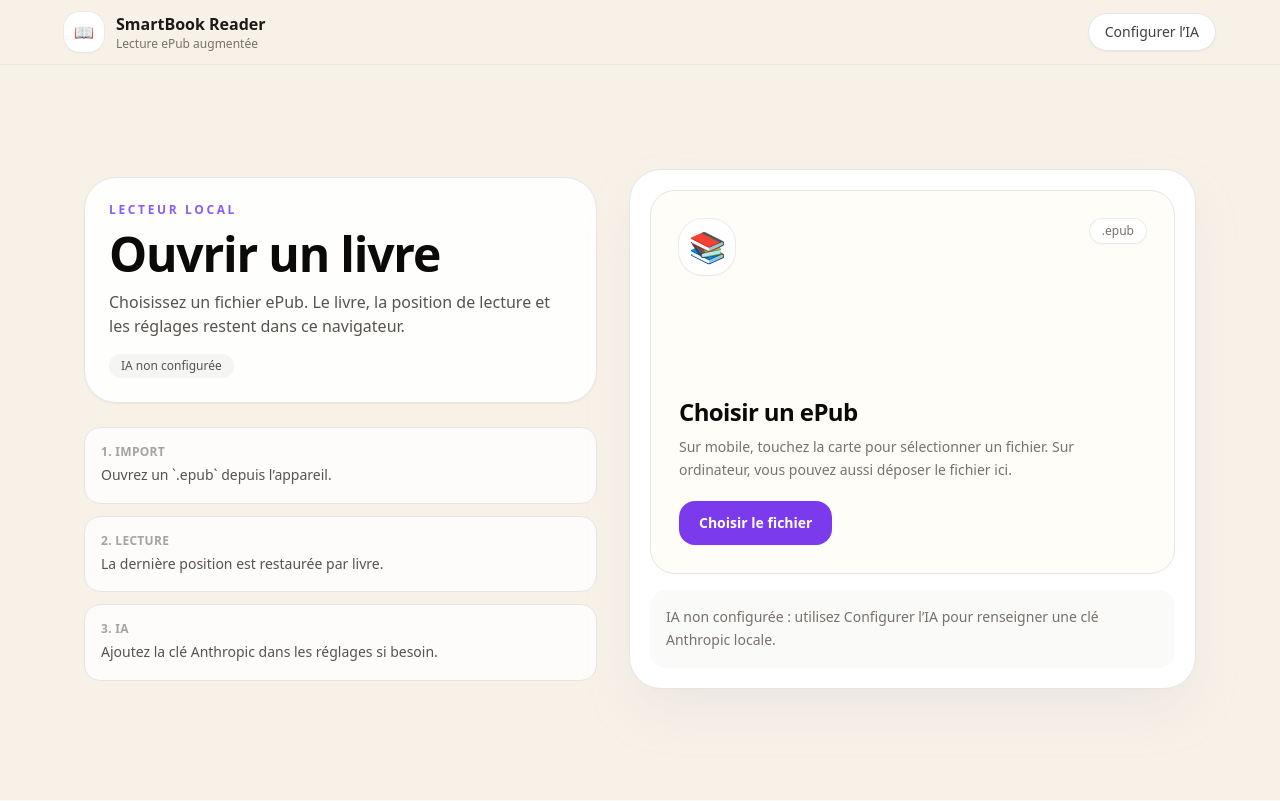
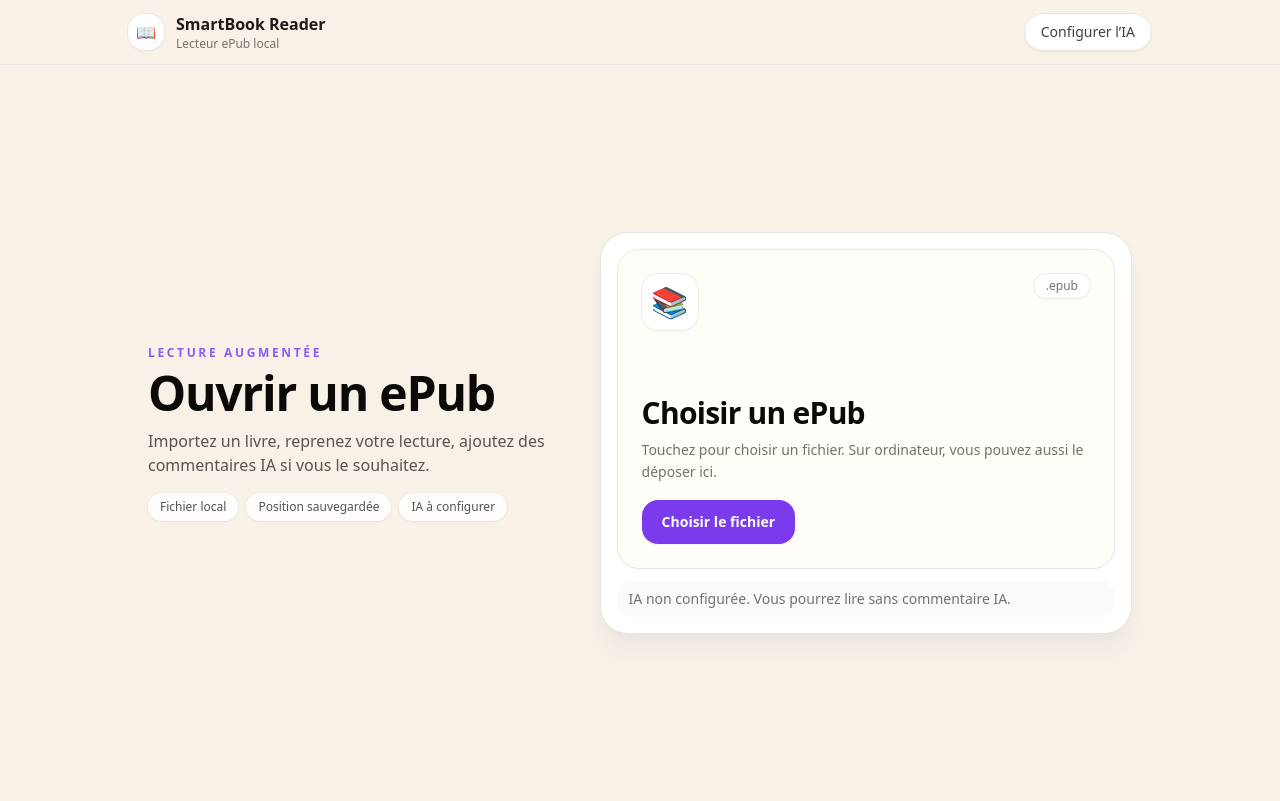
Before and after one commit to nmarchand73/smartbook-reader, a Next.js app: page / in a window 1280 px wide. Built offline with nearby package versions, Linux system fonts and the light colour scheme.

Commit message:
feat: improve chapter navigation

```diff
--- a/app/page.tsx
+++ b/app/page.tsx
@@ -87,63 +87,55 @@ export default function HomePage() {
 
   return (
     <div className="min-h-screen bg-[#f7f1e8] text-stone-900">
-      <header className="sticky top-0 z-20 border-b border-stone-200/70 bg-[#f7f1e8]/95 px-4 py-3 backdrop-blur sm:px-5">
-        <div className="mx-auto flex w-full max-w-6xl items-center justify-between gap-3">
-        <div className="flex items-center gap-3">
-          <div className="flex h-9 w-9 items-center justify-center rounded-2xl bg-white shadow-sm ring-1 ring-stone-200/70 sm:h-10 sm:w-10">
+      <header className="border-b border-stone-200/70 bg-[#f7f1e8]/95 px-4 py-3 backdrop-blur sm:px-5">
+        <div className="mx-auto flex w-full max-w-5xl items-center justify-between gap-3">
+          <div className="flex min-w-0 items-center gap-3">
+            <div className="flex h-9 w-9 items-center justify-center rounded-2xl bg-white shadow-sm ring-1 ring-stone-200/70">
               📖
             </div>
-          <div>
-            <p className="text-sm font-semibold leading-tight sm:text-base">SmartBook Reader</p>
-            <p className="hidden text-xs text-stone-500 sm:block">Lecture ePub augmentée</p>
+            <div className="min-w-0">
+              <p className="truncate text-sm font-semibold leading-tight sm:text-base">SmartBook Reader</p>
+              <p className="hidden text-xs text-stone-500 sm:block">Lecteur ePub local</p>
             </div>
           </div>
           <button
             type="button"
             onClick={() => setIsSettingsOpen(true)}
-          className="rounded-full border border-stone-200 bg-white px-3 py-2 text-xs font-medium text-stone-700 shadow-sm transition-colors hover:border-violet-200 hover:text-violet-700 sm:px-4 sm:text-sm"
+            className="flex-none rounded-full border border-stone-200 bg-white px-3 py-2 text-xs font-medium text-stone-700 shadow-sm transition-colors hover:border-violet-200 hover:text-violet-700 sm:px-4 sm:text-sm"
           >
             Configurer l’IA
           </button>
         </div>
       </header>
 
-      <main className="mx-auto flex w-full max-w-6xl flex-col gap-4 px-4 py-4 sm:gap-8 sm:px-5 sm:py-10 lg:grid lg:min-h-[calc(100vh-4.5rem)] lg:grid-cols-[0.95fr_1.05fr] lg:items-center">
-        <section className="space-y-4 sm:space-y-6">
-          <div className="rounded-[2rem] border border-stone-200 bg-white/90 p-4 shadow-sm sm:p-6">
+      <main className="mx-auto grid w-full max-w-5xl gap-4 px-4 py-5 sm:px-5 sm:py-8 lg:min-h-[calc(100vh-4rem)] lg:grid-cols-[0.9fr_1.1fr] lg:items-center">
+        <section className="space-y-4">
+          <div>
             <p className="text-xs font-semibold uppercase tracking-[0.22em] text-violet-500">
-              Lecteur local
+              Lecture augmentée
             </p>
-            <h1 className="mt-3 max-w-3xl text-3xl font-semibold tracking-tight text-stone-950 sm:text-4xl md:text-5xl">
-              Ouvrir un livre
+            <h1 className="mt-2 text-3xl font-semibold tracking-tight text-stone-950 sm:text-5xl">
+              Ouvrir un ePub
             </h1>
-            <p className="mt-3 max-w-2xl text-sm leading-relaxed text-stone-600 sm:text-base">
-              Choisissez un fichier ePub. Le livre, la position de lecture et les réglages restent dans ce navigateur.
+            <p className="mt-3 max-w-xl text-sm leading-relaxed text-stone-600 sm:text-base">
+              Importez un livre, reprenez votre lecture, ajoutez des commentaires IA si vous le souhaitez.
             </p>
-            <div className="mt-4 inline-flex rounded-full bg-stone-100 px-3 py-1 text-xs font-medium text-stone-600">
-              {anthropicApiKey.trim()
-                ? 'IA configurée'
-                : 'IA non configurée'}
-            </div>
           </div>
 
-          <div className="grid gap-3 sm:grid-cols-3 lg:grid-cols-1">
-            <div className="rounded-2xl border border-stone-200 bg-white/80 p-4">
-              <p className="text-xs font-semibold uppercase tracking-wide text-stone-400">1. Import</p>
-              <p className="mt-1 text-sm leading-relaxed text-stone-600">Ouvrez un `.epub` depuis l’appareil.</p>
-            </div>
-            <div className="rounded-2xl border border-stone-200 bg-white/80 p-4">
-              <p className="text-xs font-semibold uppercase tracking-wide text-stone-400">2. Lecture</p>
-              <p className="mt-1 text-sm leading-relaxed text-stone-600">La dernière position est restaurée par livre.</p>
-            </div>
-            <div className="rounded-2xl border border-stone-200 bg-white/80 p-4">
-              <p className="text-xs font-semibold uppercase tracking-wide text-stone-400">3. IA</p>
-              <p className="mt-1 text-sm leading-relaxed text-stone-600">Ajoutez la clé Anthropic dans les réglages si besoin.</p>
-            </div>
+          <div className="flex flex-wrap gap-2 text-xs font-medium text-stone-600">
+            <span className="rounded-full bg-white/85 px-3 py-1.5 shadow-sm ring-1 ring-stone-200/70">
+              Fichier local
+            </span>
+            <span className="rounded-full bg-white/85 px-3 py-1.5 shadow-sm ring-1 ring-stone-200/70">
+              Position sauvegardée
+            </span>
+            <span className="rounded-full bg-white/85 px-3 py-1.5 shadow-sm ring-1 ring-stone-200/70">
+              {anthropicApiKey.trim() ? 'IA prête' : 'IA à configurer'}
+            </span>
           </div>
         </section>
 
-        <section className="rounded-[2rem] border border-stone-200 bg-white p-3 shadow-2xl shadow-stone-300/40 sm:p-5">
+        <section className="rounded-[1.75rem] border border-stone-200 bg-white p-3 shadow-xl shadow-stone-300/30 sm:p-4">
           <div
             role="button"
             tabIndex={0}
@@ -154,7 +146,7 @@ export default function HomePage() {
             onDragLeave={() => setIsDragging(false)}
             onDrop={onDrop}
             className={[
-              'relative flex min-h-[20rem] cursor-pointer flex-col justify-between rounded-[1.55rem] border p-5 transition-all duration-200 sm:min-h-[24rem] sm:p-7',
+              'relative flex min-h-[16rem] cursor-pointer flex-col justify-between rounded-[1.35rem] border p-4 transition-all duration-200 sm:min-h-[20rem] sm:p-6',
               isDragging
                 ? 'border-violet-400 bg-violet-50'
                 : 'border-stone-200 bg-[#fffdf7] hover:border-violet-300',
@@ -170,7 +162,7 @@ export default function HomePage() {
             />
 
             <div className="flex items-start justify-between gap-4">
-              <div className="flex h-14 w-14 items-center justify-center rounded-3xl bg-white text-3xl shadow-sm ring-1 ring-stone-200/70">
+              <div className="flex h-12 w-12 items-center justify-center rounded-2xl bg-white text-2xl shadow-sm ring-1 ring-stone-200/70 sm:h-14 sm:w-14 sm:text-3xl">
                 {isParsing ? '⏳' : isDragging ? '📥' : '📚'}
               </div>
               <span className="rounded-full bg-white px-3 py-1 text-xs font-medium text-stone-500 shadow-sm ring-1 ring-stone-200/70">
@@ -182,21 +174,20 @@ export default function HomePage() {
               {isParsing ? (
                 <div>
                   <div className="h-11 w-11 rounded-full border-4 border-violet-500 border-t-transparent animate-spin" />
-                  <p className="mt-5 text-xl font-semibold text-stone-900">Lecture du fichier…</p>
+                  <p className="mt-4 text-xl font-semibold text-stone-900">Lecture du fichier…</p>
                   <p className="mt-2 text-sm leading-relaxed text-stone-500">
                     Extraction des chapitres et paragraphes.
                   </p>
                 </div>
               ) : (
                 <div>
-                  <p className="text-2xl font-semibold tracking-tight text-stone-950">
+                  <p className="text-2xl font-semibold tracking-tight text-stone-950 sm:text-3xl">
                     Choisir un ePub
                   </p>
-                  <p className="mt-2 text-sm leading-relaxed text-stone-500">
-                    Sur mobile, touchez la carte pour sélectionner un fichier.
-                    Sur ordinateur, vous pouvez aussi déposer le fichier ici.
+                  <p className="mt-2 max-w-md text-sm leading-relaxed text-stone-500">
+                    Touchez pour choisir un fichier. Sur ordinateur, vous pouvez aussi le déposer ici.
                   </p>
-                  <span className="mt-5 inline-flex w-full items-center justify-center rounded-2xl bg-violet-600 px-5 py-3 text-sm font-semibold text-white shadow-sm transition-colors hover:bg-violet-700 sm:w-auto">
+                  <span className="mt-4 inline-flex w-full items-center justify-center rounded-2xl bg-violet-600 px-5 py-3 text-sm font-semibold text-white shadow-sm transition-colors hover:bg-violet-700 sm:w-auto">
                     Choisir le fichier
                   </span>
                 </div>
@@ -210,10 +201,10 @@ export default function HomePage() {
             </div>
           )}
 
-          <div className="mt-3 rounded-2xl bg-stone-50 p-3 text-sm leading-relaxed text-stone-500 sm:mt-4 sm:p-4">
+          <div className="mt-3 rounded-2xl bg-stone-50 px-3 py-2 text-xs leading-relaxed text-stone-500 sm:text-sm">
             {anthropicApiKey.trim()
               ? 'IA configurée dans ce navigateur.'
-              : 'IA non configurée : utilisez Configurer l’IA pour renseigner une clé Anthropic locale.'}
+              : 'IA non configurée. Vous pourrez lire sans commentaire IA.'}
           </div>
         </section>
       </main>
--- a/lib/epub-parser.ts
+++ b/lib/epub-parser.ts
@@ -22,6 +22,23 @@ async function readZipEntry(zip: JSZip, path: string): Promise<string | null> {
 function resolvePath(base: string, relative: string): string {
   const baseDir = base.includes('/') ? base.substring(0, base.lastIndexOf('/') + 1) : '';
   return baseDir + relative;
+}
+
+function normalizePath(path: string): string {
+  const parts: string[] = [];
+  path.split('/').forEach(part => {
+    if (!part || part === '.') return;
+    if (part === '..') {
+      parts.pop();
+      return;
+    }
+    parts.push(part);
+  });
+  return parts.join('/');
+}
+
+function pathWithoutFragment(path: string): string {
+  return path.split('#')[0];
 }
 
 function extractParagraphs(html: string): string[] {
@@ -133,9 +150,13 @@ export async function parseEpub(file: File): Promise<ParsedEpub> {
     if (ncxContent) {
       const ncx = domParser.parseFromString(ncxContent, 'application/xml');
       ncx.querySelectorAll('navPoint').forEach(nav => {
-        const src = (nav.querySelector('content')?.getAttribute('src') ?? '').split('#')[0];
+        const src = pathWithoutFragment(nav.querySelector('content')?.getAttribute('src') ?? '');
         const label = nav.querySelector('navLabel text')?.textContent?.trim() ?? '';
-        if (src && label) tocTitles[src] = label;
+        if (src && label) {
+          const normalizedPath = normalizePath(resolvePath(ncxPath, src));
+          tocTitles[src] = label;
+          tocTitles[normalizedPath] = label;
+        }
       });
     }
   }
@@ -151,9 +172,13 @@ export async function parseEpub(file: File): Promise<ParsedEpub> {
     if (navContent) {
       const navDoc = domParser.parseFromString(navContent, 'text/html');
       navDoc.querySelectorAll('nav[epub\\:type="toc"] a, nav a').forEach(a => {
-        const href = (a.getAttribute('href') ?? '').split('#')[0];
+        const href = pathWithoutFragment(a.getAttribute('href') ?? '');
         const label = a.textContent?.trim() ?? '';
-        if (href && label) tocTitles[href] = label;
+        if (href && label) {
+          const normalizedPath = normalizePath(resolvePath(navPath, href));
+          tocTitles[href] = label;
+          tocTitles[normalizedPath] = label;
+        }
       });
     }
   }
@@ -165,13 +190,13 @@ export async function parseEpub(file: File): Promise<ParsedEpub> {
   for (let chapterIndex = 0; chapterIndex < spineItems.length; chapterIndex++) {
     const idref = spineItems[chapterIndex];
     const href = manifest[idref];
-    const fullPath = resolvePath(rootfilePath, href);
+    const fullPath = normalizePath(resolvePath(rootfilePath, href));
 
     const htmlContent = await readZipEntry(zip, fullPath) ??
                         await readZipEntry(zip, href);
     if (!htmlContent) continue;
 
-    const tocTitle = tocTitles[href] ?? '';
+    const tocTitle = tocTitles[fullPath] ?? tocTitles[href] ?? '';
     const chapterTitle = tocTitle || getChapterTitle(htmlContent, `Chapitre ${chapterIndex + 1}`);
 
     const texts = extractParagraphs(htmlContent);
```
Also changed, not shown: app/reader/page.tsx (+30 -6 lines). Lines whose indentation alone changed are shown as unchanged.
